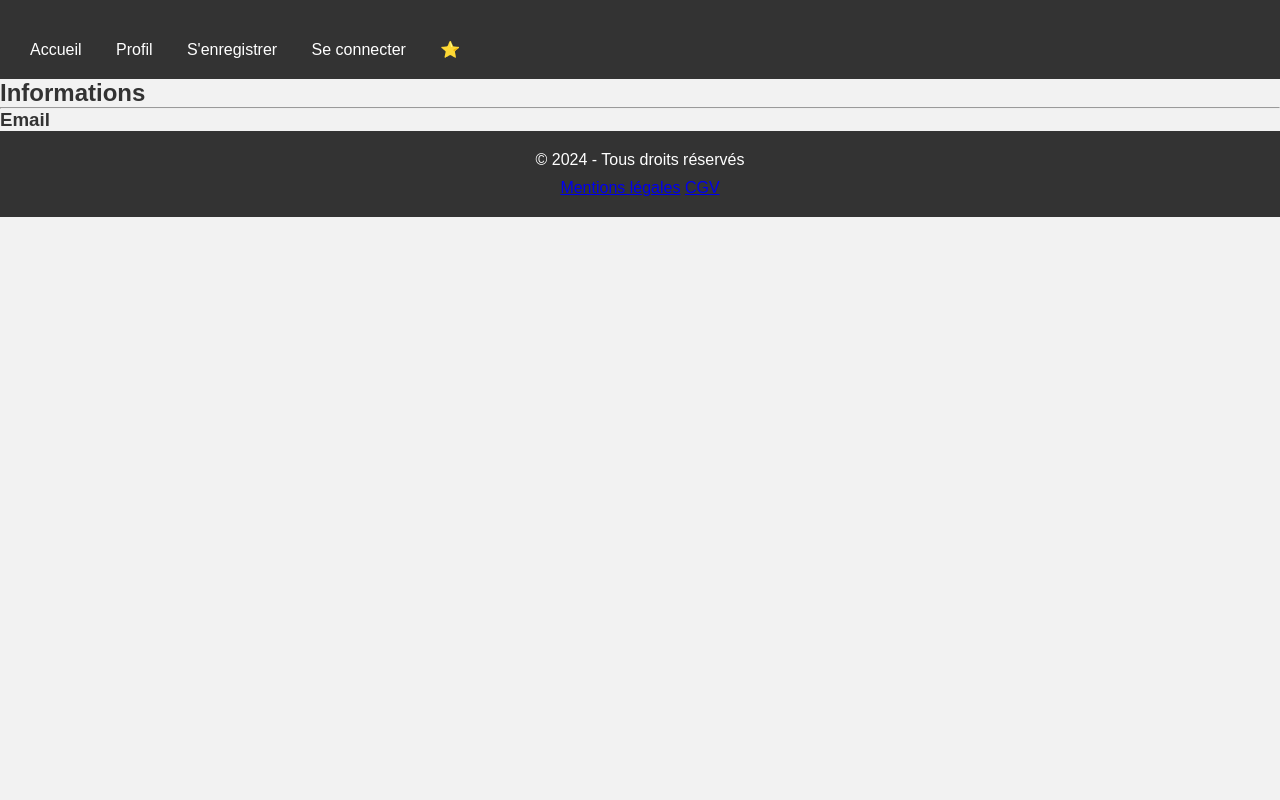
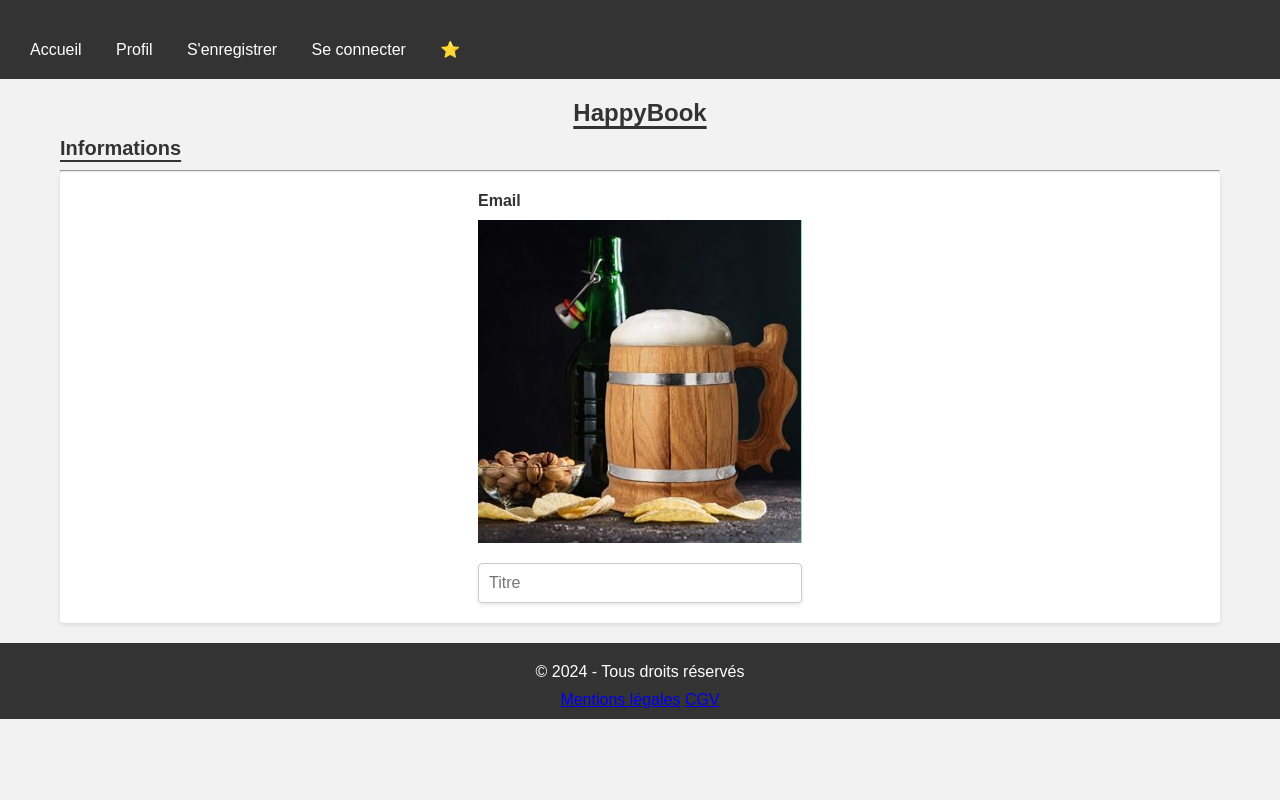
Before and after one commit to Timotheehau/HappyBook, a PHP site: page /profile.php in a window 1280 px wide. Run offline with PHP 8.4, Linux system fonts and the light colour scheme.

Commit message:
:sparkles:

```diff
--- a/app.js
+++ b/app.js
@@ -40,7 +40,7 @@ function displayResults(data) {
 
             const bookDiv = document.createElement("div");
             bookDiv.innerHTML = `
-                <h2>${title}</h2>
+                <h3>${title}</h3>
                 <img src="${thumbnail}" alt="${title}" style="width: 128px; height: 196px;">
                 <p>Auteur(s): ${authors}</p>
                 <p>Catégorie(s): ${categories}</p>
@@ -56,9 +56,11 @@ function displayResults(data) {
                     console.log(e.target)
                     alert('Ajouté aux favoris !');
                     sendData(item)
+
+
                 });
-
-                resultsDiv.appendChild(bookDiv);
+                cardDiv.appendChild(bookDiv);
+                resultsDiv.appendChild(cardDiv);
         })
 
         const details = document.querySelectorAll('.details')
@@ -70,12 +72,13 @@ function displayResults(data) {
         });
 
         function sendData(item) {
-            let name = title;
-            let author = authors;
+            let name = item.volumeInfo.title;
+            let author = item.volumeInfo.authors;
             let category = item.volumeInfo.categories;
             let description = item.volumeInfo.description;
 
             location.href = `addSuccess.php?name=${name}&author=${author}&category=${category}&description=${description}`;
+
         }
     } else {
         resultsDiv.innerHTML = "<p>Aucun livre trouvé.</p>";
@@ -92,3 +95,35 @@ window.addEventListener('keypress', (e) => {
 // document.addEventListener('DOMContentLoaded', () => {
 //     alert('Bienvenue sur le site de recherche de livres !');
 // })
+
+
+// Le client va pouvoir ajouter une image à son profil
+
+// un utilisateur pet changer son image de profil
+// un utilisateur peut changer son nom
+// un utilisateur peut changer son email
+// un utilisateur peut changer son mot de passe
+// un utilisateur peut changer son adresse
+// un utilisateur peut changer son numéro de téléphone
+// un utilisateur peut changer sa date de naissance
+// un utilisateur peut changer son genre
+// un utilisateur peut changer son statut
+
+// un utilisateur peut ajouter un livre à ses favoris
+// un utilisateur peut supprimer un livre de ses favoris
+// un utilisateur peut voir la liste de ses favoris
+
+function changeProfileImage(imageUrl) {
+    // Code to change the user's profile image
+    // You can use the imageUrl parameter to update the user's profile image
+    // For example, you can update the image source of the profile image element with the new imageUrl
+    const profileImage = document.getElementById("#picture_client");
+    profileImage.src = imageUrl;
+    profileImage.addEventListener('click', () => {
+        alert('Image de profil modifiée !');
+    });
+
+}
+
+// Example usage:
+// changeProfileImage("https://example.com/new-profile-image.jpg");
--- a/favourite.php
+++ b/favourite.php
@@ -5,7 +5,7 @@ include './config/pdo.php';
 
 ?>
 
-<h1>Liste de favoris</h1>
+<h2>Liste de favoris</h2>
 
 <div class="liFav">
 
@@ -35,6 +35,7 @@ include './config/pdo.php';
 
 
 
+
 </div>
 
 
--- a/index.php
+++ b/index.php
@@ -6,8 +6,7 @@
 
 
 
-    <div class="container">
-        <h1>HappyBook</h1>
+
         <input type="text" id="searchInput" placeholder="Entrez le titre du livre" class="input-dark red">
             <select id="categorySelect" class="input-dark blue">
                 <option value="">Toutes catégories</option>
@@ -28,7 +27,8 @@
 
         <div id="results" class="results-grid"></div>
         <a href="login"></a>
-    </div>
+
+
 
 
 
--- a/login.php
+++ b/login.php
@@ -12,6 +12,7 @@ ob_start();
     <input type="password" name="password" placeholder="Mot de passe">
     <button type="submit">Se connecter</button>
 
+</form>
 
 
 <?php
@@ -34,8 +35,8 @@ if ($_SERVER['REQUEST_METHOD'] === 'POST') {
 
                     $_SESSION['user'] = $result;
                     $_SESSION['user']['logged'] = true;
-                    header('Location: index.php');
-                    echo 'Vous êtes connecté';
+                    header('Location: profile.php');
+                    ?> <h1> <?= 'Vous êtes connecté';?></h1><?php
                     ob_end_flush();
                 } else {
                     $error = "Le mot de passe est incorrect";
@@ -48,3 +49,4 @@ if ($_SERVER['REQUEST_METHOD'] === 'POST') {
         }
     }
 }
+?>
--- a/partials/footer.php
+++ b/partials/footer.php
@@ -1,4 +1,4 @@
-
+</div>
 <footer>
     <p>© <?= date('Y')?> - Tous droits réservés</p>
 
--- a/partials/header.php
+++ b/partials/header.php
@@ -28,3 +28,6 @@
         </ul>
     </nav>
 </header>
+
+<div class="container">
+        <h1>HappyBook</h1>
--- a/profile.php
+++ b/profile.php
@@ -3,23 +3,21 @@ require_once 'partials/header.php';
 ?>
 
 <div class="profile-card">
-    <div class="left">
-
-    </div>
-    <div class="right">
-
         <h2>Informations</h2>
         <hr>
         <section class="infos">
             <div class="email">
                 <h3>Email</h3>
-                <p>
+                <h1 class="email_user">
                     <?php
-                    if (isset($_SESSION['user'])) {
-                        echo $_SESSION['user']['email'];
+                    if (isset($_SESSION['users'])) {
+                        echo $_SESSION['users']['email'];
                     }
                     ?>
-                </p>
+                </h1>
+                <img src="./pictures\Maya.PNG" alt="" id="picture_client">
+                <input type="text" placeholder="Titre" class="title">
+
             </div>
         </section>
 
--- a/style.css
+++ b/style.css
@@ -9,6 +9,7 @@ body {
     font-family: Arial, sans-serif;
     background-color: #f2f2f2;
     color: #333;
+    min-height: 100vh;
 }
 
 .container {
@@ -28,8 +29,22 @@ h1 {
     font-size: 24px;
     margin-bottom: 10px;
     text-align: center;
-    text-decoration: underline 3px darkolivegreen;
+    text-decoration: underline 3px #333;
     text-underline-offset: 5px;
+}
+
+h2 {
+    font-size: 20px;
+    font-weight: 600;
+    margin-bottom: 10px;
+    text-decoration: underline 2px #333;
+    text-underline-offset: 5px;
+}
+
+h3 {
+    font-size: 16px;
+    font-weight: 600;
+    margin-bottom: 10px;
 }
 
 /* Navigation styles */
@@ -66,11 +81,16 @@ nav ul li a {
     justify-content: center;
     align-items: center;
     flex-direction: column;
-    padding: 20px;
+    padding: 12px;
     background-color: #fff;
+    border: solid 1px #ccc;
     border-radius: 4px;
     box-shadow: 0 2px 4px rgba(0, 0, 0, 0.1);
     transition: box-shadow 0.3s ease;
+}
+
+.details {
+    width: 100%;
 }
 
 /* Main content styles */
@@ -84,6 +104,8 @@ footer {
     color: #fff;
     padding: 20px;
     text-align: center;
+    position: absolute;
+    width: 100%;
 }
 
 footer p {
@@ -109,6 +131,10 @@ input:focus {
     outline: none;
     border-color: #555;
     box-shadow: 0 2px 4px rgba(0, 0, 0, 0.2);
+}
+
+.search-btn {
+    width: 100%;
 }
 
 /* Modern select styles */
@@ -146,6 +172,7 @@ button {
     border: none;
     border-radius: 4px;
     cursor: pointer;
+    transition: background-color 0.3s ease;
 }
 
 button:hover {
@@ -155,3 +182,33 @@ button:hover {
 button:active {
     background-color: #000;
 }
+
+.infos {
+    display: flex;
+    justify-content: center;
+    align-items: center;
+    flex-direction: column;
+    padding: 20px;
+    background-color: #fff;
+    border-radius: 4px;
+    box-shadow: 0 2px 4px rgba(0, 0, 0, 0.1);
+    transition: box-shadow 0.3s ease;
+}
+
+.picture_client {
+    border-radius: 30%;
+}
+
+footer {
+    background-color: #333;
+    color: #fff;
+    text-align: center;
+    position: static;
+    bottom: 0 ;
+    padding: 10px;
+    width: 100%;
+}
+
+p {
+    padding-top: 10px;
+}
```
Also changed, not shown: pictures/Maya.PNG (added).
